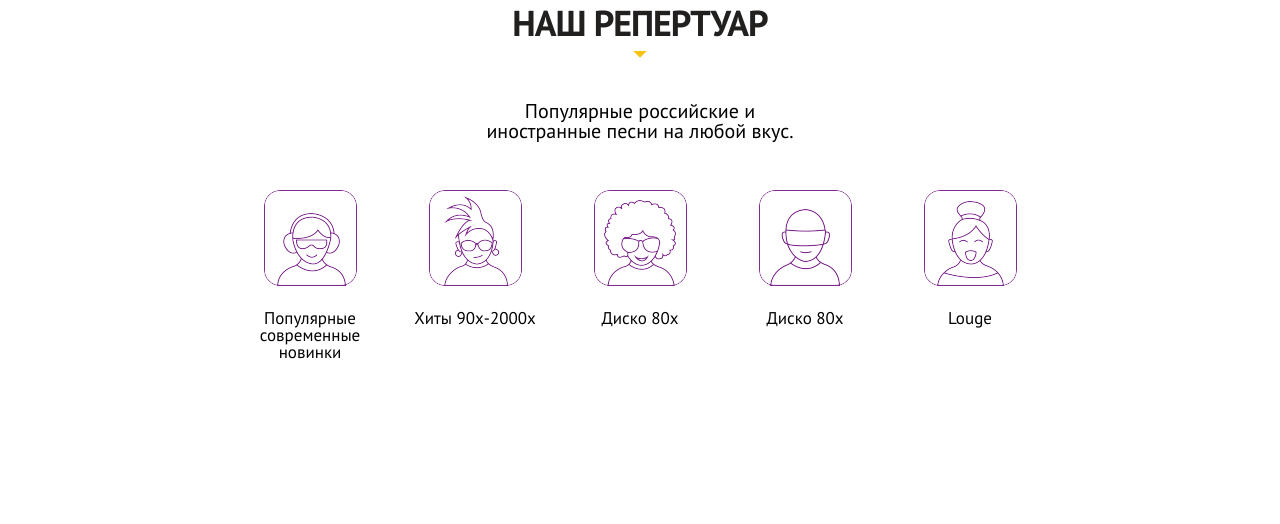
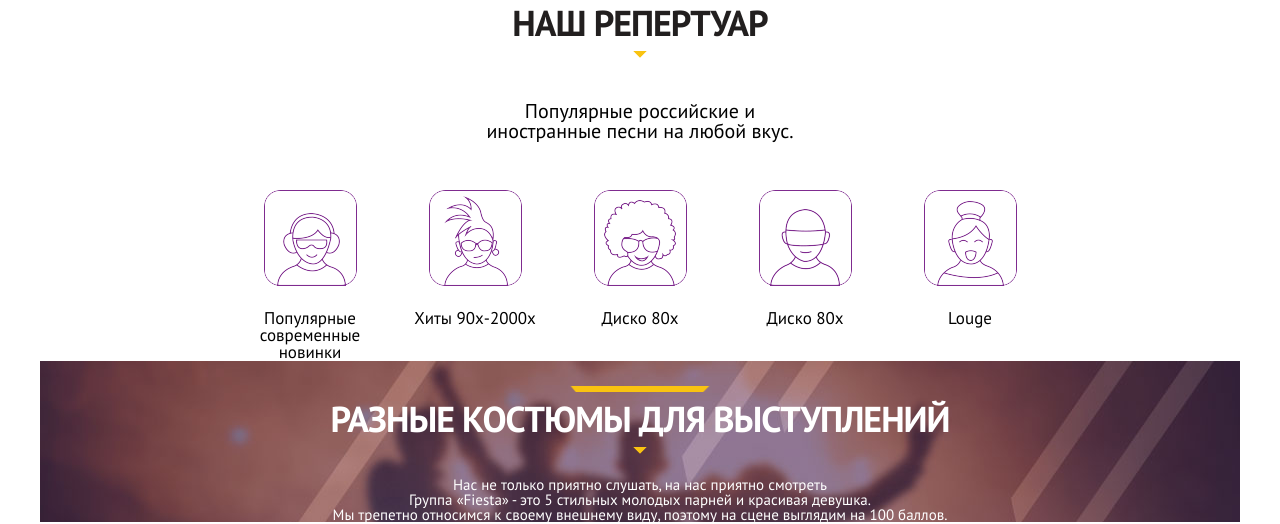
Before and after one commit to RadiksMan/fiestalending, a PHP site: page /process.php in a window 1280 px wide. Shown: the part 1226-1750 px from the top of the page. Before the commit the page ends 1585 px from the top, so only its background shows below. Run offline with PHP 8.4, Linux system fonts and the light colour scheme.

Commit message:
no message

```diff
--- a/css/style.css
+++ b/css/style.css
@@ -116,9 +116,12 @@ p{margin:0;}
 .section-3-item-text{padding-top: 24px;line-height: 17px;font-size: 17px;}
 
 
+/*section_5*/
+.section-5{background: url(../images/suit-bg.jpg) center top no-repeat;padding-top: 40px;}
+.section-5 .section-title span {color: #fff;}
+.section-5-bottom{padding-top: 40px;color: #fff;}
 
-
-
+.section-5-middle-item{float: left;width: 33.33%;}
 
 
 
--- a/index.php
+++ b/index.php
@@ -1,3 +1,5 @@
 <?partial('section_1')?>
 <?partial('section_2')?>
 <?partial('section_3')?>
+<?partial('section_4')?>
+<?partial('section_5')?>
--- /dev/null
+++ b/partials/section_5.php
@@ -0,0 +1,40 @@
+<section class="section-5">
+    <div class="mbox">
+        <div class="section-5-wrap">
+            <div class="section-title text-center">
+                <span>РАЗНЫЕ КОСТЮМЫ ДЛЯ ВЫСТУПЛЕНИЙ</span>
+            </div>
+            <div class="section-5-middle">
+                <div class="section-5-middle-row cfix">
+                    <div class="section-5-middle-item-wrap">
+                        <a href="#">
+                            <div class="section-5-middle-item">
+
+                            </div>
+                        </a>
+                    </div>
+                    <div class="section-5-middle-item-wrap">
+                        <a href="#">
+                            <div class="section-5-middle-item">
+
+                            </div>
+                        </a>
+                    </div>
+                    <div class="section-5-middle-item-wrap">
+                        <a href="#">
+                            <div class="section-5-middle-item">
+
+                            </div>
+                        </a>
+                    </div>
+                </div>
+            </div>
+            <div class="section-5-bottom text-center">
+                <p>Нас не только приятно слушать, на нас приятно смотреть</p>
+                <p>Группа «Fiesta» - это 5 стильных молодых парней и красивая девушка.</p>
+                <p>Мы трепетно относимся к своему внешнему виду, поэтому на сцене выглядим на  100 баллов.</p>
+            </div>
+
+        </div>
+    </div>
+</section>
```
Also changed, not shown: partials/section_4.php (added).
